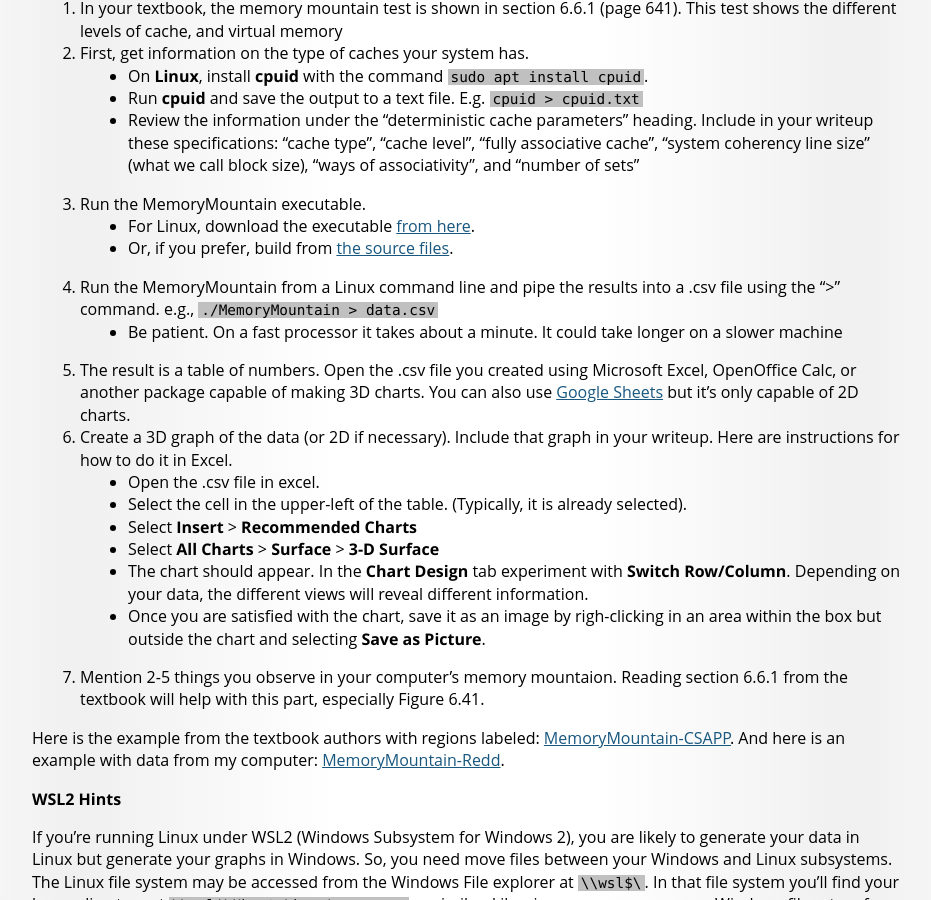
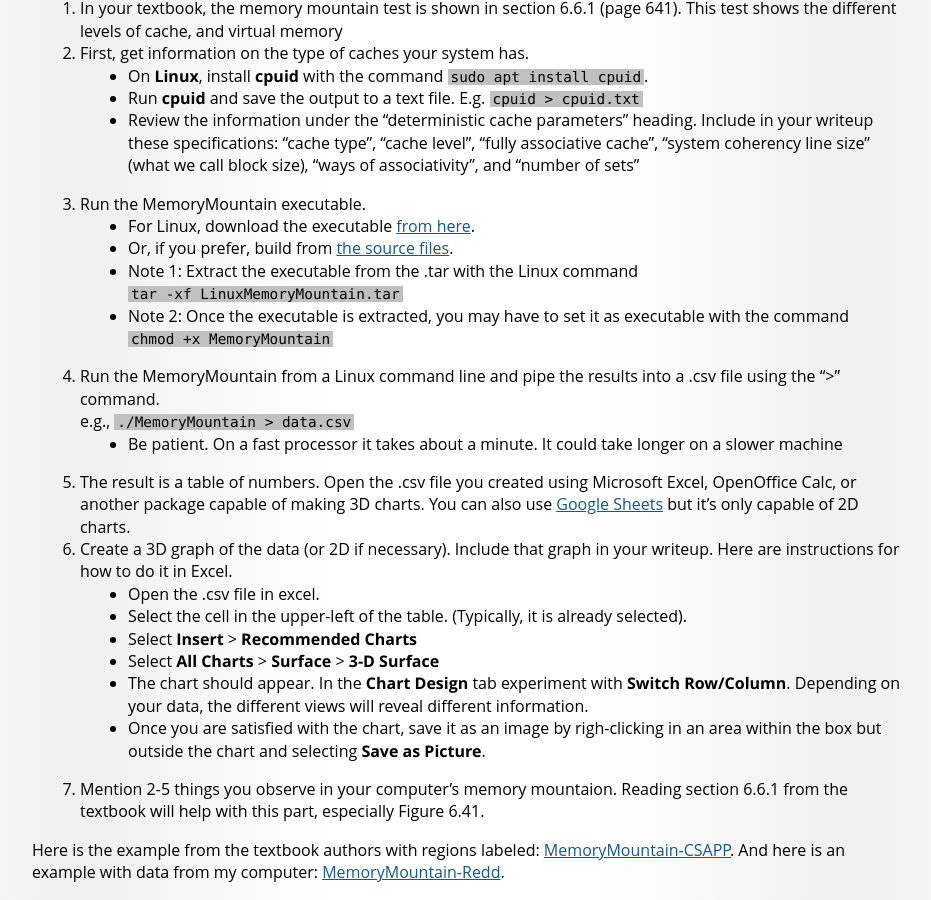
Before and after one commit to bredd/byu-itc-252.github.io, a Jekyll site: the page built from Extra/Lab5.md, in a window 1280 px wide and 900 px high, scrolled down 987 px. Shown: the whole window, without its empty margins (173-1104 px from the left). Built offline with Jekyll 4.4.1, drawn with Linux system fonts in a browser that asks for light colours; some web fonts are replaced.

Commit message:
Lab5 Download Files Fix

```diff
--- a/Extra/Lab5.md
+++ b/Extra/Lab5.md
@@ -35,9 +35,11 @@ This part requires Linux or the Windows Subsystem for Linux. If you have a Mac,
     * Run **cpuid** and save the output to a text file. E.g. `cpuid > cpuid.txt`
     * Review the information under the "deterministic cache parameters" heading. Include in your writeup these specifications: "cache type", "cache level", "fully associative cache", "system coherency line size" (what we call block size), "ways of associativity", and "number of sets"
 3. Run the MemoryMountain executable.
-    * For Linux, download the executable [from here](LinuxMemoryMountain.zip).
+    * For Linux, download the executable [from here](LinuxMemoryMountain.tar).
     * Or, if you prefer, build from [the source files](MemoryMountainSource.zip).
-4. Run the MemoryMountain from a Linux command line and pipe the results into a .csv file using the ">" command. e.g., `./MemoryMountain > data.csv`
+    * Note 1: Extract the executable from the .tar with the Linux command<br/>`tar -xf LinuxMemoryMountain.tar`
+    * Note 2: Once the executable is extracted, you may have to set it as executable with the command<br/>`chmod +x MemoryMountain`
+4. Run the MemoryMountain from a Linux command line and pipe the results into a .csv file using the ">" command.<br/>e.g., `./MemoryMountain > data.csv`
     * Be patient. On a fast processor it takes about a minute. It could take longer on a slower machine
 5. The result is a table of numbers. Open the .csv file you created using Microsoft Excel, OpenOffice Calc, or another package capable of making 3D charts. You can also use [Google Sheets](https://docs.google.com/spreadsheets){:target="_blank"} but it's only capable of 2D charts.
 6. Create a 3D graph of the data (or 2D if necessary). Include that graph in your writeup. Here are instructions for how to do it in Excel.
```
Also changed, not shown: 1 other file.
